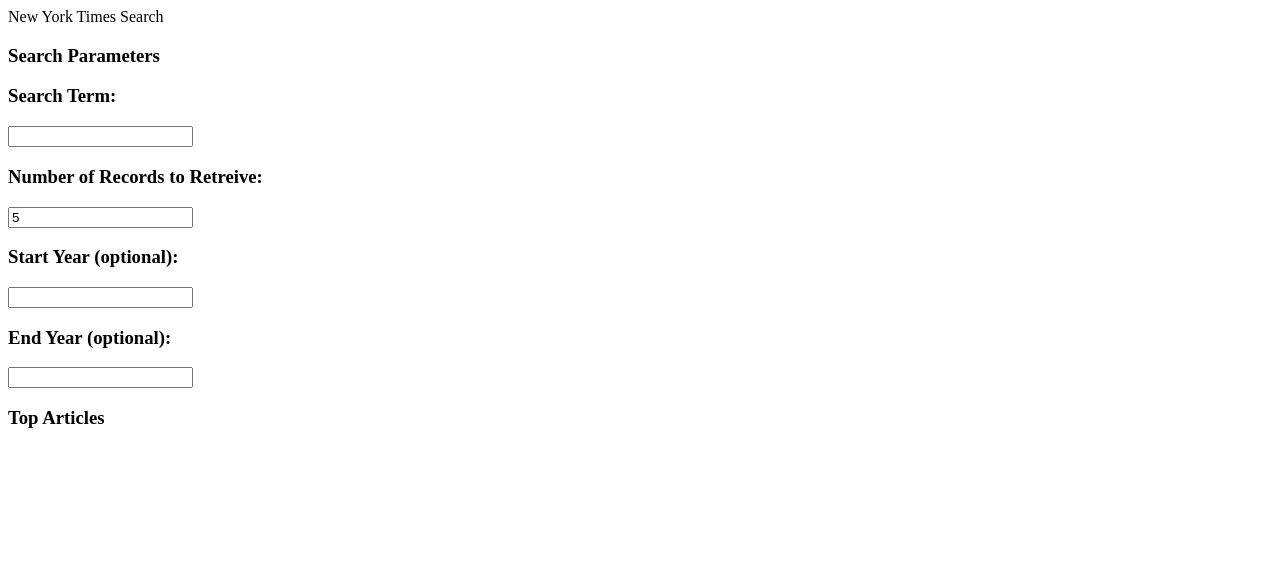
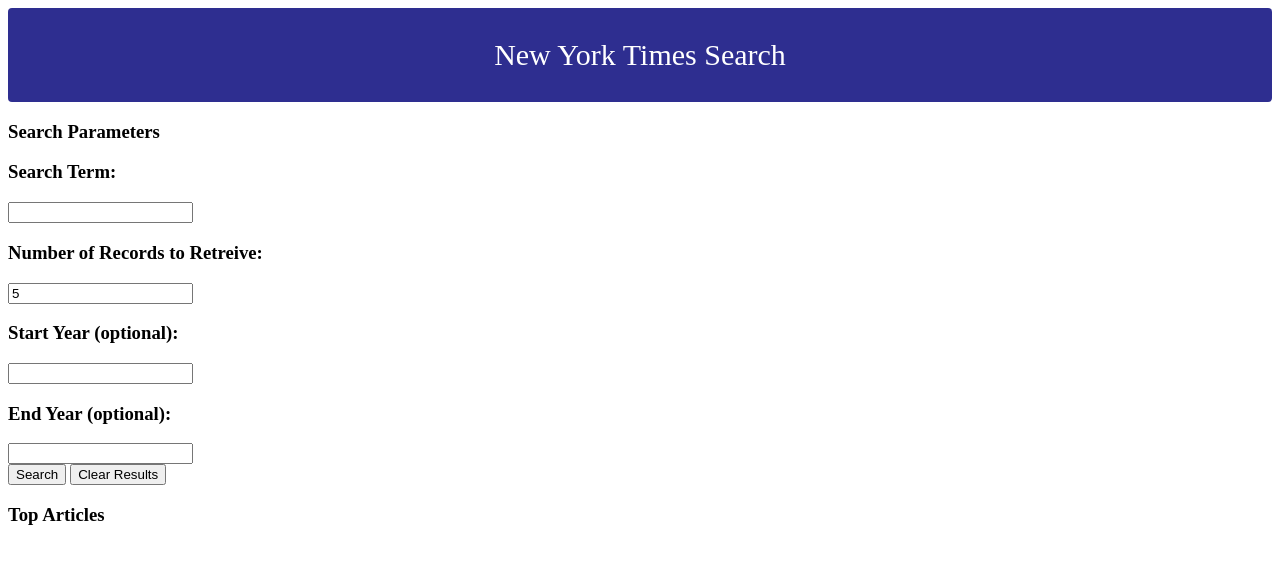
Before and after one commit to spinozist/NYTimesSearch, a plain HTML site: page index.html in a window 1280 px wide. Drawn offline with nearby package versions, Linux system fonts and the light colour scheme.

Commit message:
added buttons to html

```diff
--- a/css/style.css
+++ b/css/style.css
@@ -0,0 +1,8 @@
+#banner {
+    background-color: rgb(46, 46, 144);
+    color: white;
+    font-size: 30px;
+    text-align: center;
+    padding: 30px 0px 30px 0px;
+    border-radius: 4px;
+}
--- a/index.html
+++ b/index.html
@@ -25,6 +25,8 @@
             <input type="text" id="start-year" value=""><br>
             <h3>End Year (optional):</h3>
             <input type="text" id="end-year" value=""><br>
+            <button id="search-button">Search</button>
+            <button id="clear-button">Clear Results</button>
         </div>
     </div>
     <div id="result-container">
```
Lines whose indentation alone changed are shown as unchanged.
